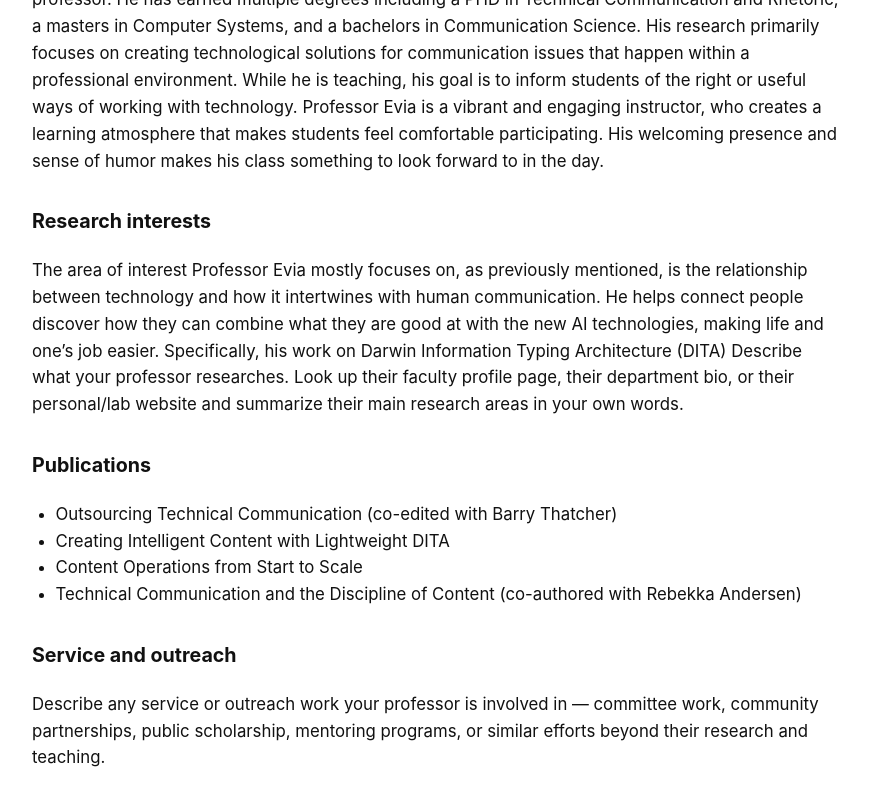
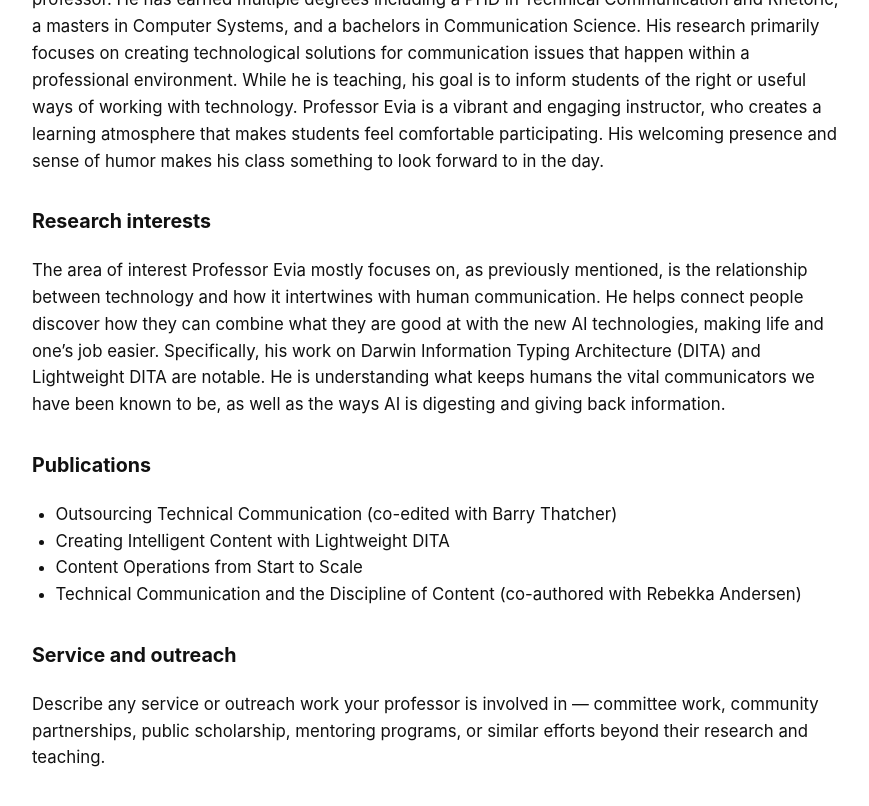
Before and after one commit to annaolszowy27/myawesomesemester, a Jekyll site: the page built from _courses/course-01.md, in a window 1280 px wide and 900 px high, scrolled down 902 px. Shown: the top 806 px of the window, without its empty margins (202-1071 px from the left). Built offline with Jekyll 4.4.1, drawn with Linux system fonts in a browser that asks for light colours.

Commit message:
Update course-01.md

```diff
--- a/_courses/course-01.md
+++ b/_courses/course-01.md
@@ -20,9 +20,7 @@ Professor Carlos Evia has multiple roles within the College of Liberal Arts and
 
 ### Research interests
 
-The area of interest Professor Evia mostly focuses on, as previously mentioned, is the relationship between technology and how it intertwines with human communication. He helps connect people discover how they can combine what they are good at with the new AI technologies, making life and one's job easier. Specifically, his work on Darwin Information Typing Architecture (DITA) Describe what your professor researches. Look up their faculty profile page, their
-department bio, or their personal/lab website and summarize their main research
-areas in your own words.
+The area of interest Professor Evia mostly focuses on, as previously mentioned, is the relationship between technology and how it intertwines with human communication. He helps connect people discover how they can combine what they are good at with the new AI technologies, making life and one's job easier. Specifically, his work on Darwin Information Typing Architecture (DITA) and Lightweight DITA are notable. He is understanding what keeps humans the vital communicators we have been known to be, as well as the ways AI is digesting and giving back information.
 
 ### Publications
 
```
